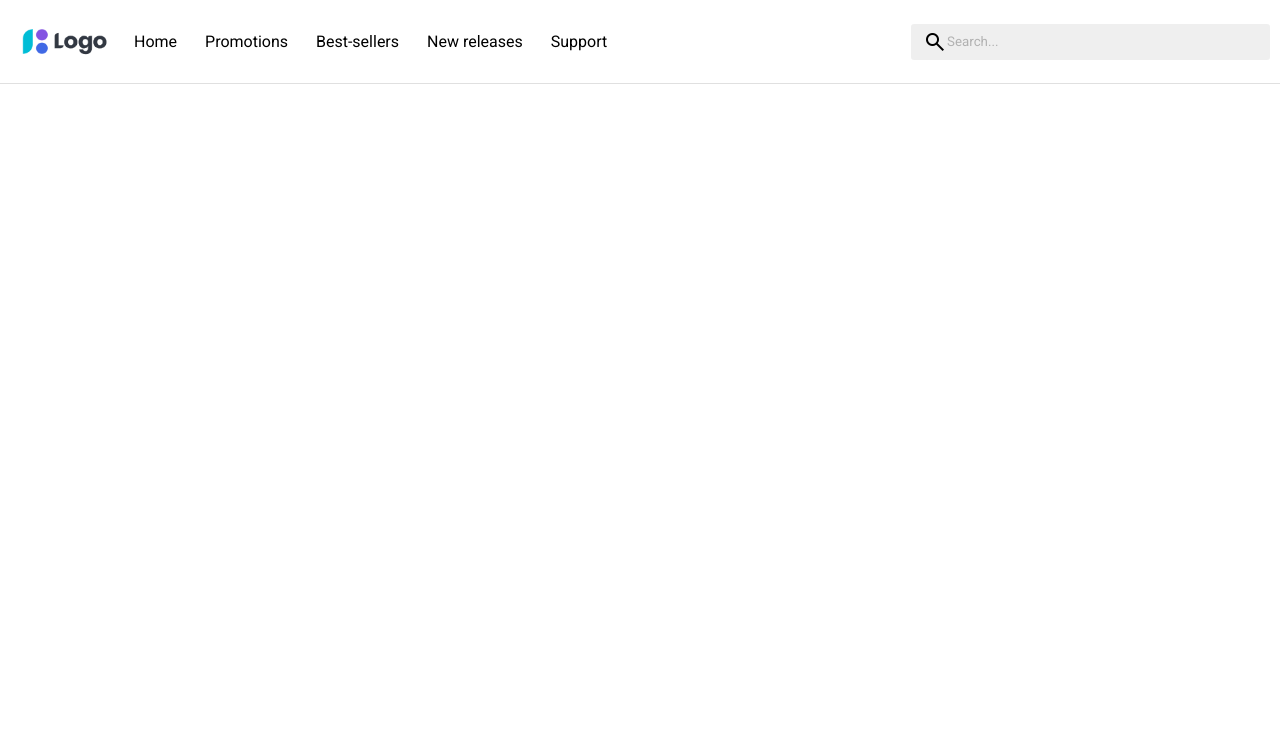
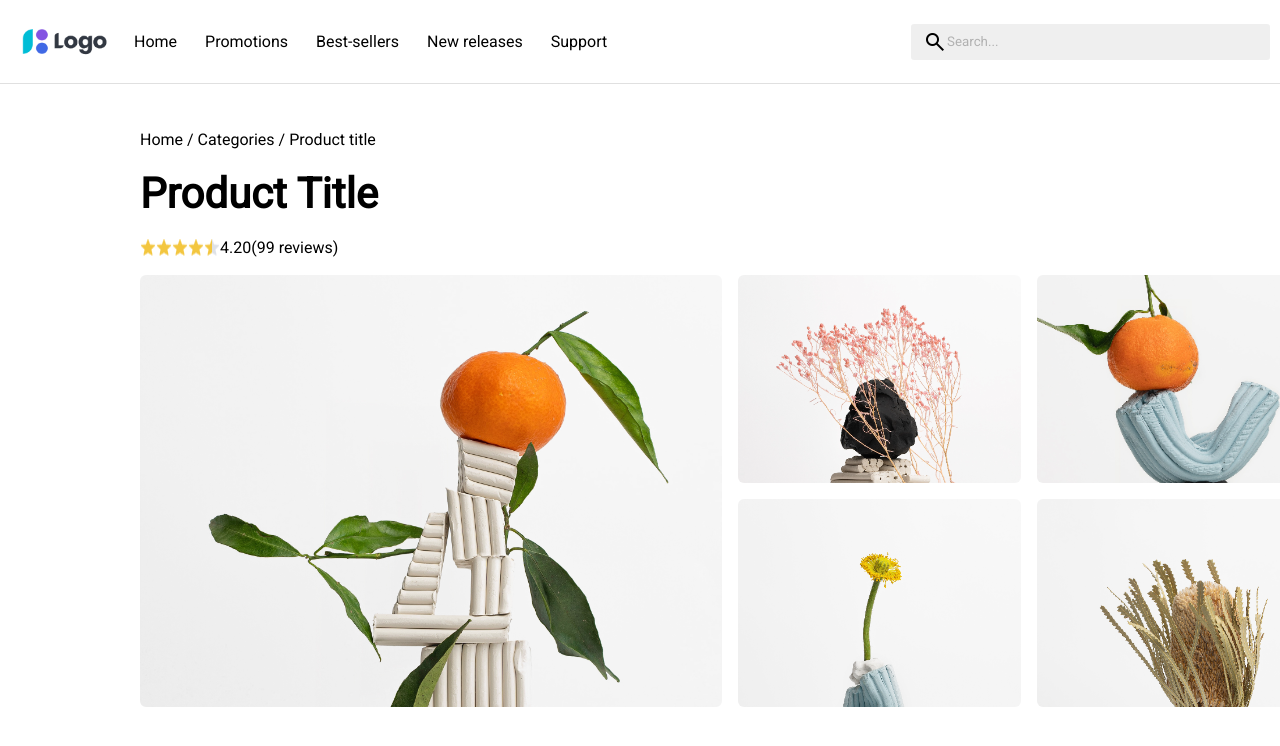
Before and after one commit to UyenQuyenNguyen/21124421_WEB, a plain HTML site: page index.html in a window 1280 px wide. Shown: the top 746 px of the page. Drawn offline with nearby package versions, Linux system fonts and the light colour scheme.

Commit message:
Commit Product Title

```diff
--- a/css/style.css
+++ b/css/style.css
@@ -67,3 +67,34 @@ header{
     margin-left: 20px;
 
 }
+
+#section1{
+    width: 1440px;
+    display: flex;
+    flex-direction: column;
+    justify-content: center;
+    align-items: flex-start;
+    padding: 70px 140px;
+    box-sizing: border-box;
+}
+.rate{
+    display: flex;
+    margin-bottom: 18px;
+}
+
+#section1 h1{
+    font-size: 42px;
+    font-weight: 900;
+    margin: 20px 0;
+}
+
+.img1{
+    grid-area: 1 / 1 / span 2;
+}
+
+.product_img{
+    display: grid;
+    grid-template-columns:auto auto auto ;
+    gap: 16px;
+
+}
--- a/index.html
+++ b/index.html
@@ -40,8 +40,23 @@
                     <img src="./img/Avatar 758.png" alt="">
                 </div>
             </div>
-
         </header>
+        <section id="section1">
+            <p>Home / Categories / Product title</p>
+            <h1>Product Title</h1>
+            <div class="rate">
+                <img src="./img/Rating 303.png" alt="">
+                <p>4.20</p>
+                <p>(99 reviews)</p>
+            </div>
+            <div class="product_img">
+                <img class="img1" src="./img/Image 1705.png" alt="">
+                <img class="img2" src="./img/Image 1708.png" alt="">
+                <img class="img3" src="./img/Image 1707.png" alt="">
+                <img class="img4" src="./img/Image 1706.png" alt="">
+                <img class="img5" src="./img/Image 1709.png" alt="">
+            </div>
+        </section>
 
 
 
```
Also changed, not shown: demo/Product title.png (added).
